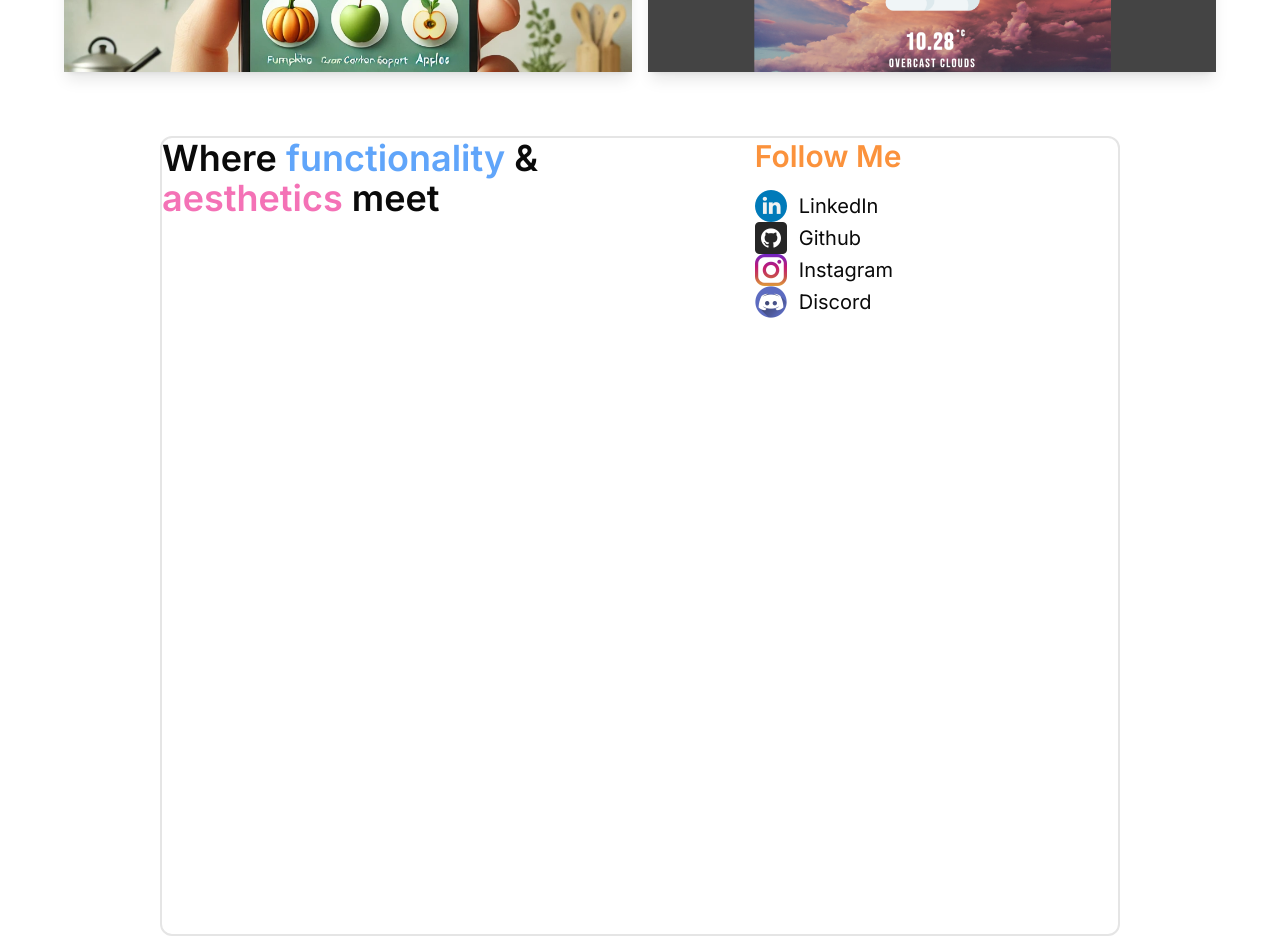
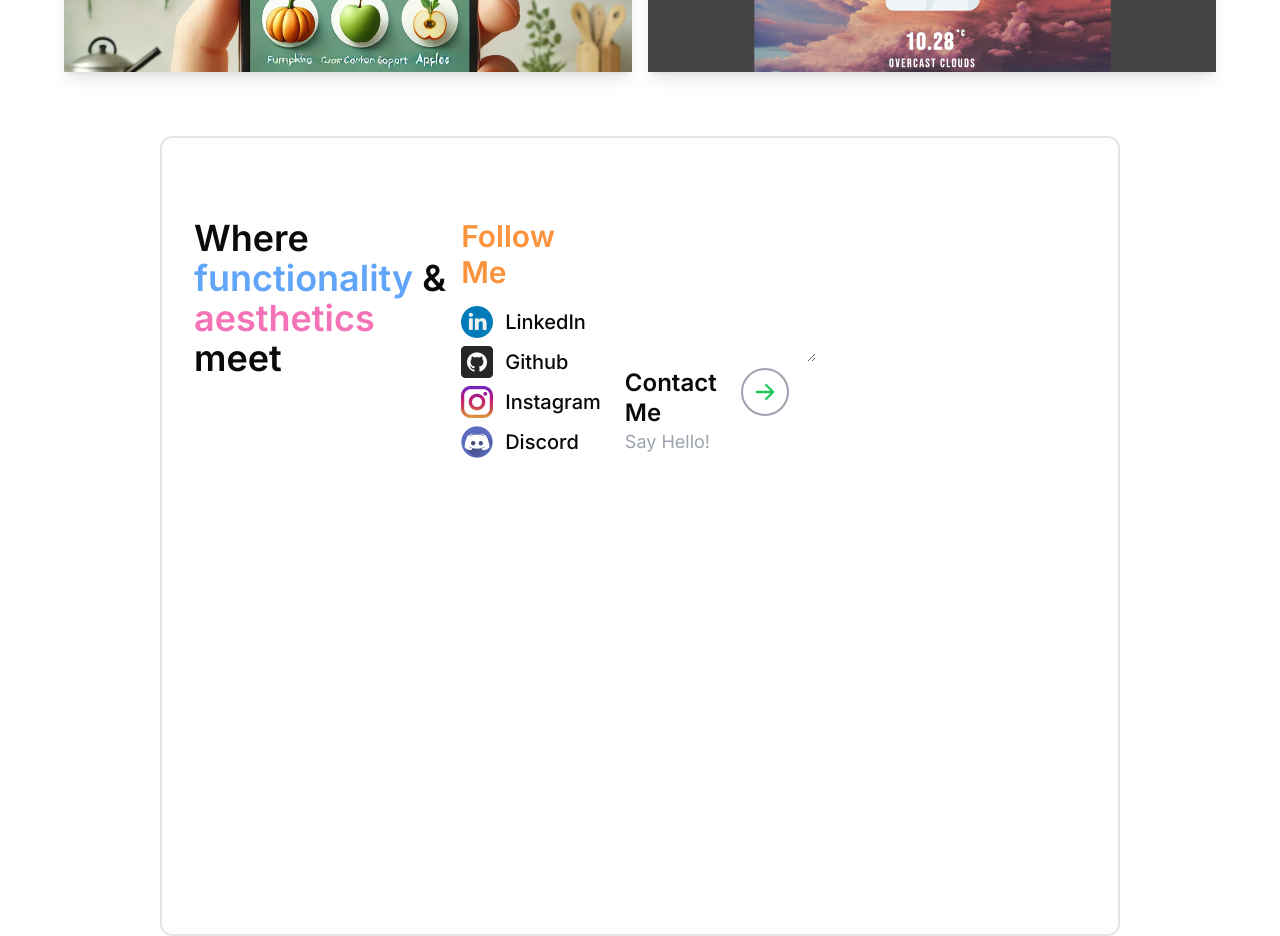
Before and after one commit to markaxelus/portfolio, a Next.js app: page / in a window 1280 px wide. Shown: the part 1300-2236 px from the top of the page. Built offline with nearby package versions, Linux system fonts and the light colour scheme.

Commit message:
feat: sendEmail logic

```diff
--- /dev/null
+++ b/components/Contact.tsx
@@ -0,0 +1,83 @@
+"use client"
+import React, { useRef } from 'react'
+import emailjs from "emailjs-com"
+
+
+const Contact = () => {
+    const form = useRef<HTMLFormElement>(null);
+
+    const sendEmail = (e:React.FormEvent) => {
+        e.preventDefault();
+
+        if(!form.current) return;
+
+        emailjs.sendForm(
+            process.env.SERVICE_ID!,
+            process.env.TEMPLATE_ID!,
+            form.current,
+            process.env.PUBLIC_KEY!
+        ).then (
+            (result) => {
+                alert('Message sent, \ Thank you !')
+                form.current?.reset();
+            },
+            (err) => {
+                alert('Message failed to send.');
+                console.error(err);
+            }
+        )
+    }
+
+
+  return (
+
+
+    <form
+        ref={form}
+        onSubmit={sendEmail}
+        className=''
+    >
+        <input type='text' name='' placeholder='' required />
+        <input type='email' name='' placeholder='' required />
+        <textarea name='' placeholder='' required rows={5}/>
+        <button type='submit' className=''>
+
+        </button>
+
+
+        <div className='flex gap-6 border-b-200 '>
+            <form>
+
+            </form>
+
+
+            <div className="flex flex-col ">
+                <h1 className="text-2xl font-semibold leading-tight">
+                Contact <br /> Me
+                </h1>
+                <p className="text-lg text-gray-400">Say Hello!</p>
+            </div>
+
+            <div className='relative w-12 h-12 border-2 border-gray-400 rounded-full p-2 text-green-500'>
+                <svg
+                    className="w-full h-full stroke-current"
+                    viewBox="0 0 24 24"
+                    fill="none"
+                    xmlns="http://www.w3.org/2000/svg"
+                >
+                    <path
+                    d="M5 12H19M19 12L13 6M19 12L13 18"
+                    stroke="currentColor"
+                    strokeWidth="2"
+                    strokeLinecap="round"
+                    strokeLinejoin="round"
+                    />
+                </svg>
+            </div>
+        </div>
+
+        </form>
+  )
+}
+
+export default Contact
--- a/components/Footer.tsx
+++ b/components/Footer.tsx
@@ -1,12 +1,14 @@
 import React from 'react'
 import { socials } from "../data/Socials"
 import Image from "next/image"
+import Link from "next/link"
+import Contact from "./Contact"
 
 const Footer = () => {
   return (
-    <div className='flex justify-center items-center '>
+    <div id="contact" className='flex justify-center items-center'>
         {/* Footer Container */}
-        <div className='flex justify-between w-full max-w-[75%] border-2 rounded-xl min-h-screen '>
+        <div className='flex justify-between w-full max-w-[75%] border-2 rounded-xl min-h-screen px-8 pt-20'>
             {/* Quote Container */}
             <div>
                 <h1 className='text-4xl font-semibold'>
@@ -20,7 +22,7 @@ const Footer = () => {
                 <h1 className='text-3xl text-orange-400 font-semibold'>
                     Follow Me
                 </h1>
-                <div className=''>
+                <div className='flex flex-col gap-2'>
                     {socials.map((social, index) => (
                         <div
                             key={index}
@@ -31,20 +33,21 @@ const Footer = () => {
                                     src={social.icon}
                                     alt={social.name}
                                     fill
-                                    className='object-contain'
+                                    className='object-contain '
                                 />
                             </div>
-                            <span className='text-xl'>{social.name}</span>
+                            <Link href={social.link} target="_blank" className='text-xl font-medium'>{social.name}</Link>
 
                         </div>
                     ))}
                 </div>
             </div>
 
-            {/* Contact & Projects */}
-            <div>
+            {/* Contact Me */}
+            <Contact />
 
-            </div>
+
+
         </div>
     </div>
   )
--- a/data/Socials.tsx
+++ b/data/Socials.tsx
@@ -2,17 +2,21 @@ export const socials = [
     {
         name: 'LinkedIn',
         icon: '/linkedin.png',
+        link: 'https://www.linkedin.com/in/markaxelus/',
     },
     {
         name: 'Github',
         icon: '/github.png',
+        link: 'https://github.com/markaxelus/',
     },
     {
         name: 'Instagram',
         icon: '/instagram.png',
+        link: 'https://www.instagram.com/mrkaxelus/',
     },
     {
         name: 'Discord',
         icon: '/discord.png',
+        link: 'https://discord.com/channels/@me',
     },
 ]
--- a/package.json
+++ b/package.json
@@ -12,6 +12,8 @@
     "autoprefixer": "^10.4.21",
     "class-variance-authority": "^0.7.1",
     "clsx": "^2.1.1",
+    "dotenv": "^16.4.7",
+    "emailjs-com": "^3.2.0",
     "lucide-react": "^0.483.0",
     "motion": "^12.5.0",
     "next": "15.2.3",
```
Also changed, not shown: 1 other file (tests, documents, lock files or other folders).
